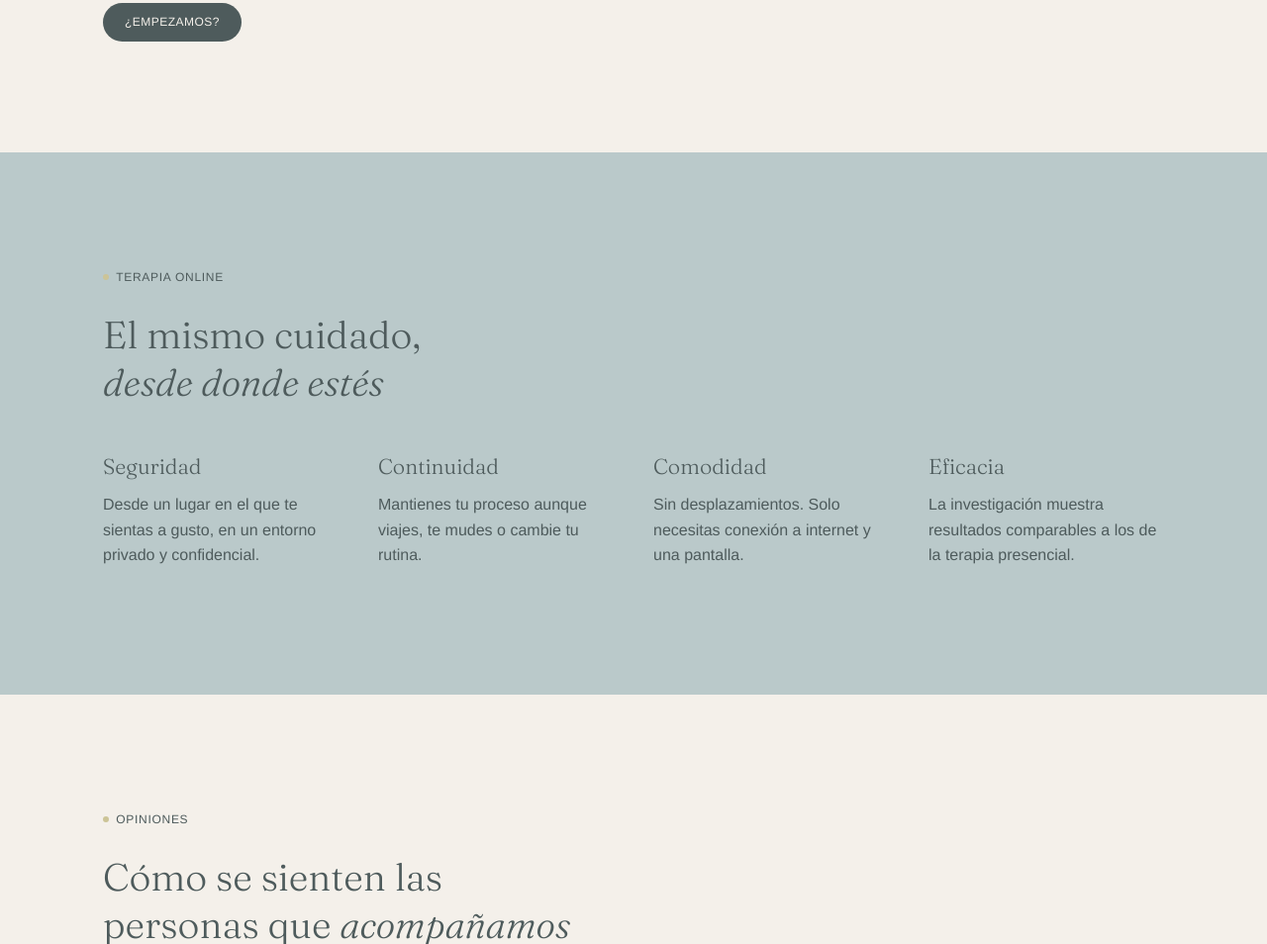
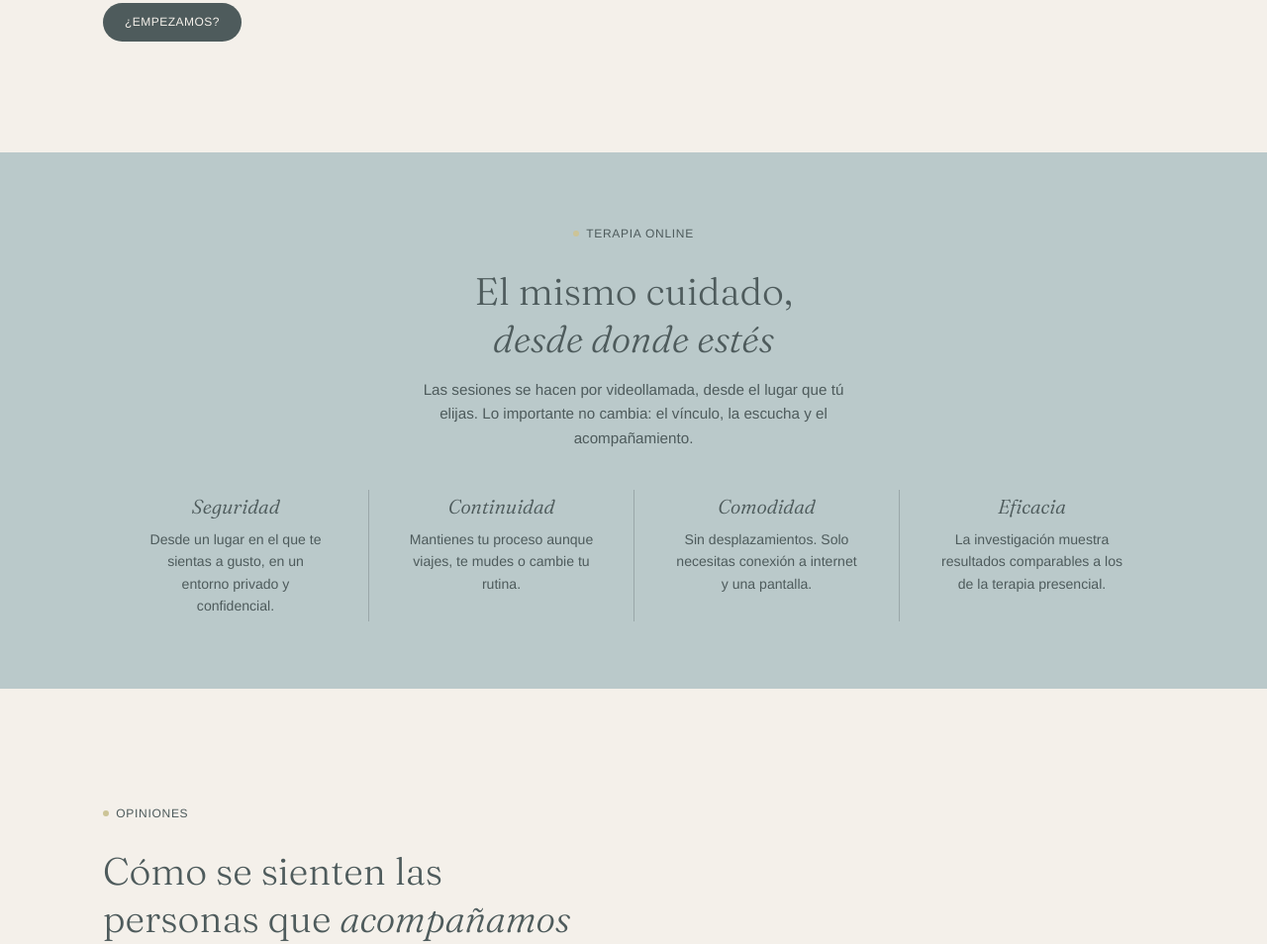
Before and after one commit to mentepsicologia/web-mente, a plain HTML site: page index.html in a window 1280 px wide. Shown: the part 3882-4836 px from the top of the page at 99% size. Drawn offline with Linux system fonts and the light colour scheme; a web font is replaced by a local one.

Commit message:
Portada: bloque de terapia online centrado y más compacto
Co-Authored-By: Claude Opus 5.5 <noreply@anthropic.com>

```diff
--- a/css/styles.css
+++ b/css/styles.css
@@ -1392,3 +1392,28 @@ html.is-locked { overflow: hidden; }
 
 .nowrap { white-space: nowrap; }
 .profile__text p + p { margin-top: 1rem; }
+
+/* PORTADA · Terapia online: centrado y sutil, columnas separadas por líneas finas */
+.online { padding-block: clamp(3rem, 6vw, 4.25rem); }
+.online .section-title { margin-bottom: 1rem; }
+.online__lead { max-width: 52ch; margin: 0 auto; font-size: .95rem; }
+.online__cols {
+  list-style: none;
+  margin: clamp(1.75rem, 3.5vw, 2.5rem) 0 0;
+  padding: 0;
+  display: grid;
+  grid-template-columns: repeat(4, minmax(0, 1fr));
+}
+.online__cols li { padding: .25rem clamp(1rem, 2.5vw, 2rem); }
+.online__cols li + li { border-left: 1px solid rgba(78, 91, 92, .3); }
+.online__cols h3 { font-size: 1.25rem; font-weight: 330; font-style: italic; margin-bottom: .6rem; }
+.online__cols p { font-size: .88rem; margin: 0 auto; max-width: 24ch; }
+@media (max-width: 860px) {
+  .online__cols { grid-template-columns: repeat(2, minmax(0, 1fr)); row-gap: 2rem; }
+  .online__cols li:nth-child(3) { border-left: 0; }
+}
+@media (max-width: 520px) {
+  .online__cols { grid-template-columns: 1fr; row-gap: 0; }
+  .online__cols li { padding: 1.25rem 0; }
+  .online__cols li + li { border-left: 0; border-top: 1px solid rgba(78, 91, 92, .3); }
+}
--- a/index.html
+++ b/index.html
@@ -26,7 +26,7 @@
   <link rel="preconnect" href="https://cdn.fontshare.com" crossorigin>
   <link rel="stylesheet" href="https://fonts.googleapis.com/css2?family=Fraunces:ital,opsz,wght,SOFT@0,9..144,300..600,0..100;1,9..144,300..600,0..100&display=swap">
   <link rel="stylesheet" href="https://api.fontshare.com/v2/css?f[]=switzer@400,401,500,600&display=swap">
-  <link rel="stylesheet" href="css/styles.css?v=fbc2f5b8">
+  <link rel="stylesheet" href="css/styles.css?v=398ac01c">
   <script>document.documentElement.classList.add("js");</script>
 </head>
 <body>
@@ -207,28 +207,29 @@
     </section>
 
     <!-- ===== VENTAJAS TERAPIA ONLINE ===== -->
-    <section class="section section--salvia">
+    <section class="section section--salvia section--center online">
       <div class="container">
         <span class="eyebrow">Terapia online</span>
         <h2 class="section-title">El mismo cuidado, <em>desde donde estés</em></h2>
-        <div class="values">
-          <div>
+        <p class="online__lead">Las sesiones se hacen por videollamada, desde el lugar que tú elijas. Lo importante no cambia: el vínculo, la escucha y el acompañamiento.</p>
+        <ul class="online__cols">
+          <li>
             <h3>Seguridad</h3>
             <p>Desde un lugar en el que te sientas a gusto, en un entorno privado y confidencial.</p>
-          </div>
-          <div>
+          </li>
+          <li>
             <h3>Continuidad</h3>
             <p>Mantienes tu proceso aunque viajes, te mudes o cambie tu rutina.</p>
-          </div>
-          <div>
+          </li>
+          <li>
             <h3>Comodidad</h3>
             <p>Sin desplazamientos. Solo necesitas conexión a internet y una pantalla.</p>
-          </div>
-          <div>
+          </li>
+          <li>
             <h3>Eficacia</h3>
             <p>La investigación muestra resultados comparables a los de la terapia presencial.</p>
-          </div>
-        </div>
+          </li>
+        </ul>
       </div>
     </section>
 
@@ -369,6 +370,6 @@
     </div>
   </footer>
 
-  <script src="js/main.js?v=fbc2f5b8"></script>
+  <script src="js/main.js?v=398ac01c"></script>
 </body>
 </html>
```
Also changed, not shown: 404.html (+2 -2 lines), aviso-legal.html (+2 -2 lines), contacto.html (+2 -2 lines), cookies.html (+2 -2 lines), dudas.html (+2 -2 lines), partials/body/index.html (+12 -11 lines), privacidad.html (+2 -2 lines), servicios.html (+2 -2 lines), sobre-nosotras.html (+2 -2 lines).
